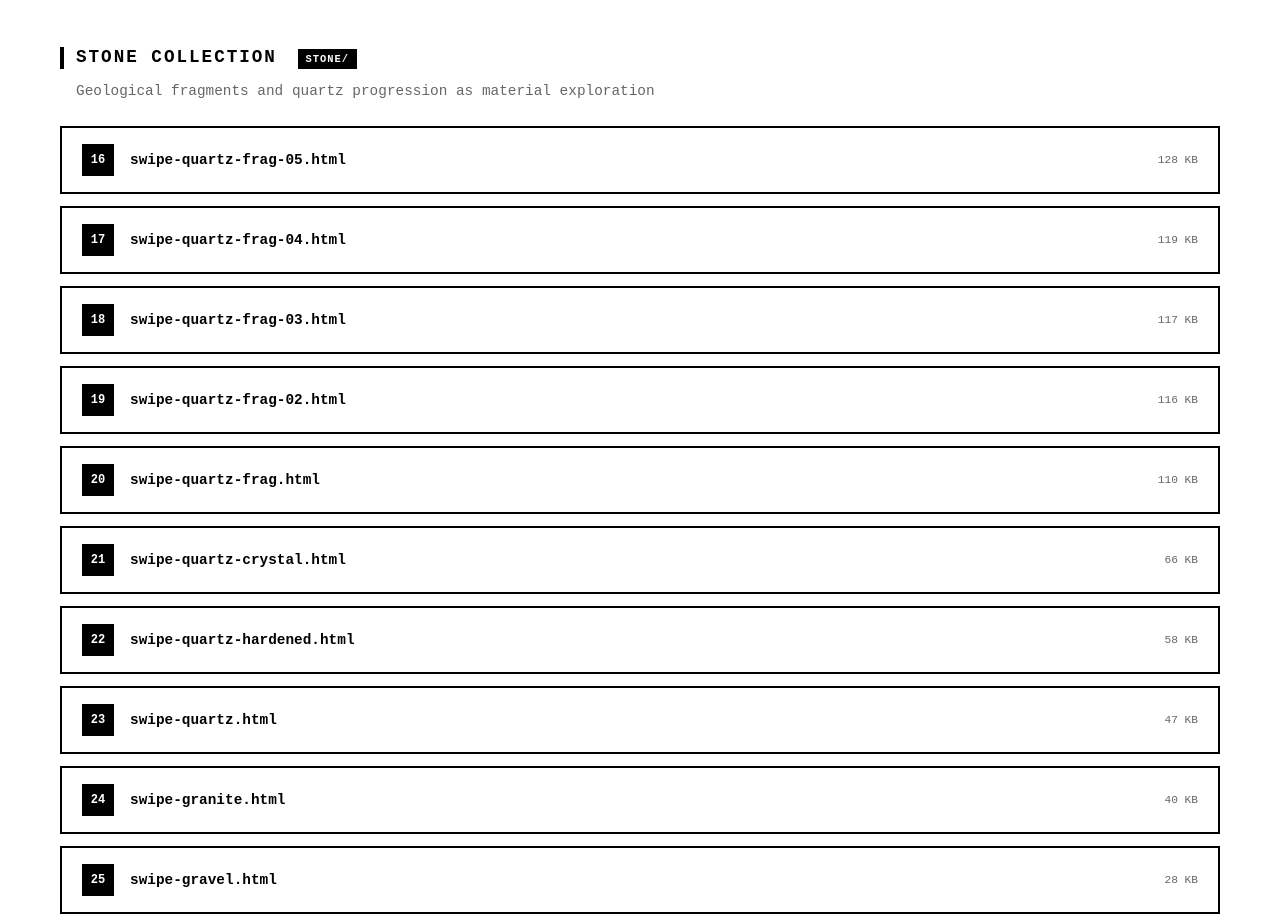
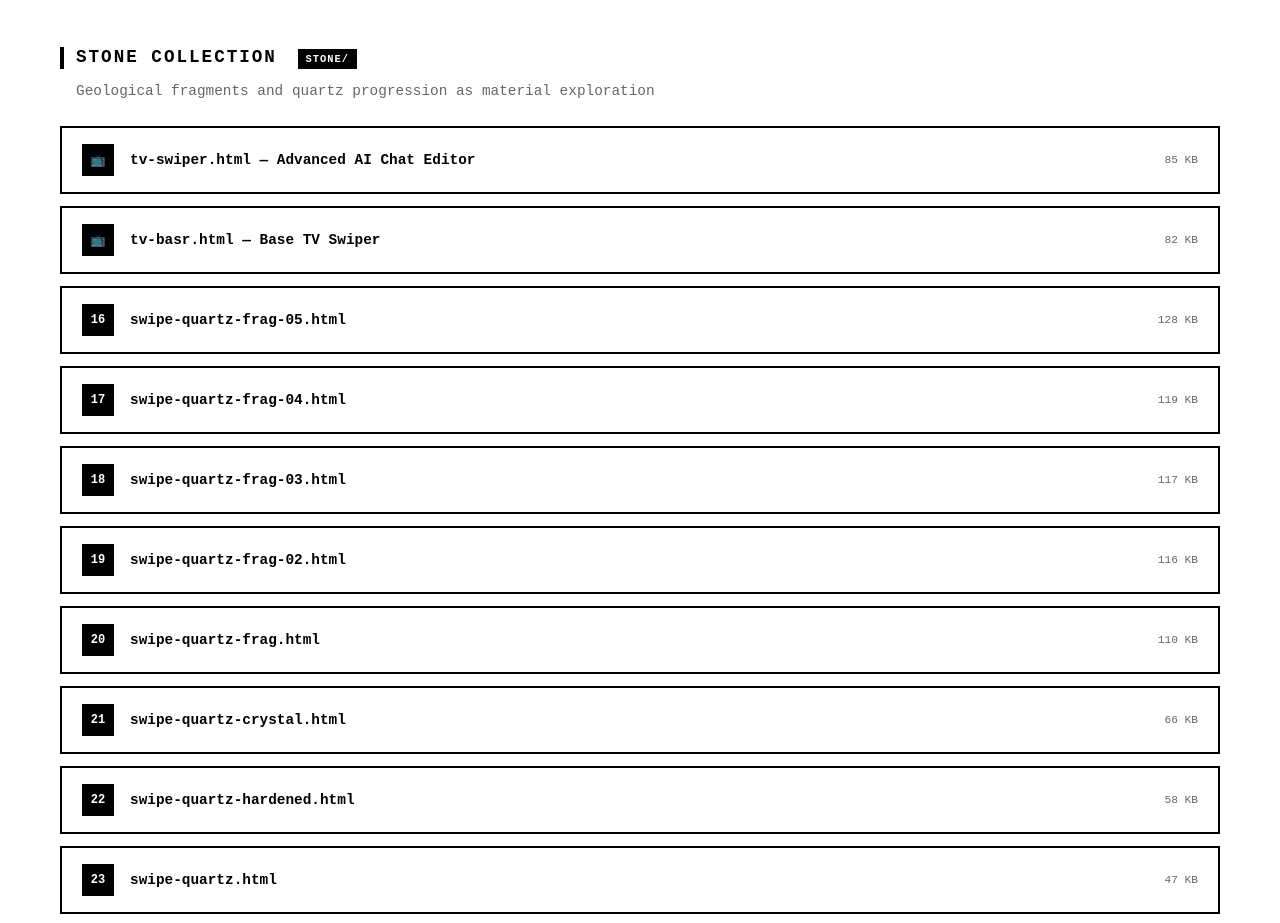
Before and after one commit to hartswf0/sense-ritual, a plain HTML site: page aaa.html in a window 1280 px wide. Shown: the part 2780-3703 px from the top of the page. Drawn offline with Linux system fonts and the light colour scheme.

Commit message:
Add STONE TV Swipers to manifest
- tv-swiper.html: Advanced AI Chat Editor with OpenAI integration
- tv-basr.html: Base TV Swiper version
Both added to STONE Collection section

```diff
--- a/aaa.html
+++ b/aaa.html
@@ -419,6 +419,16 @@
       <p class="section-desc">Geological fragments and quartz progression as material exploration</p>
 
       <div class="file-list">
+        <a href="STONE/tv-swiper.html" class="file-item">
+          <div class="file-number">📺</div>
+          <div class="file-name">tv-swiper.html — Advanced AI Chat Editor</div>
+          <div class="file-size">85 KB</div>
+        </a>
+        <a href="STONE/tv-basr.html" class="file-item">
+          <div class="file-number">📺</div>
+          <div class="file-name">tv-basr.html — Base TV Swiper</div>
+          <div class="file-size">82 KB</div>
+        </a>
         <a href="STONE/swipe-quartz-frag-05.html" class="file-item">
           <div class="file-number">16</div>
           <div class="file-name">swipe-quartz-frag-05.html</div>
```
